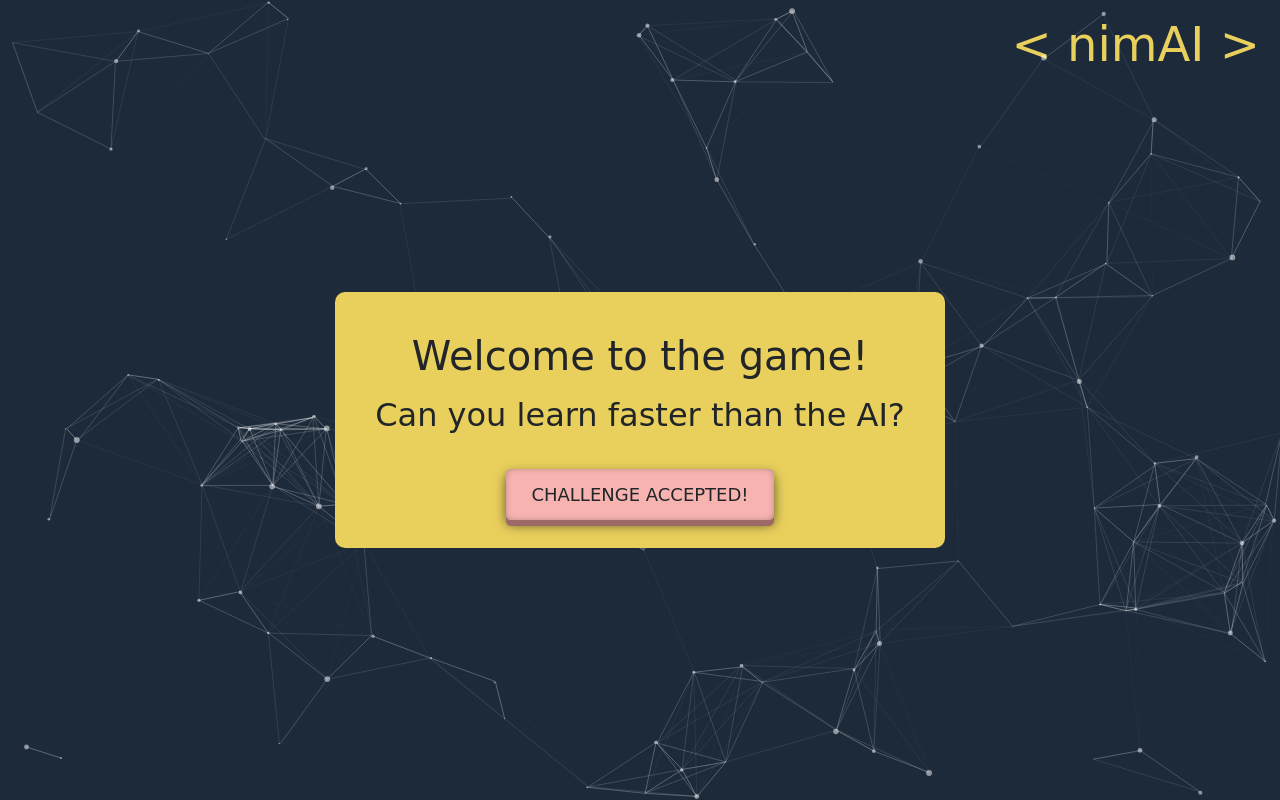
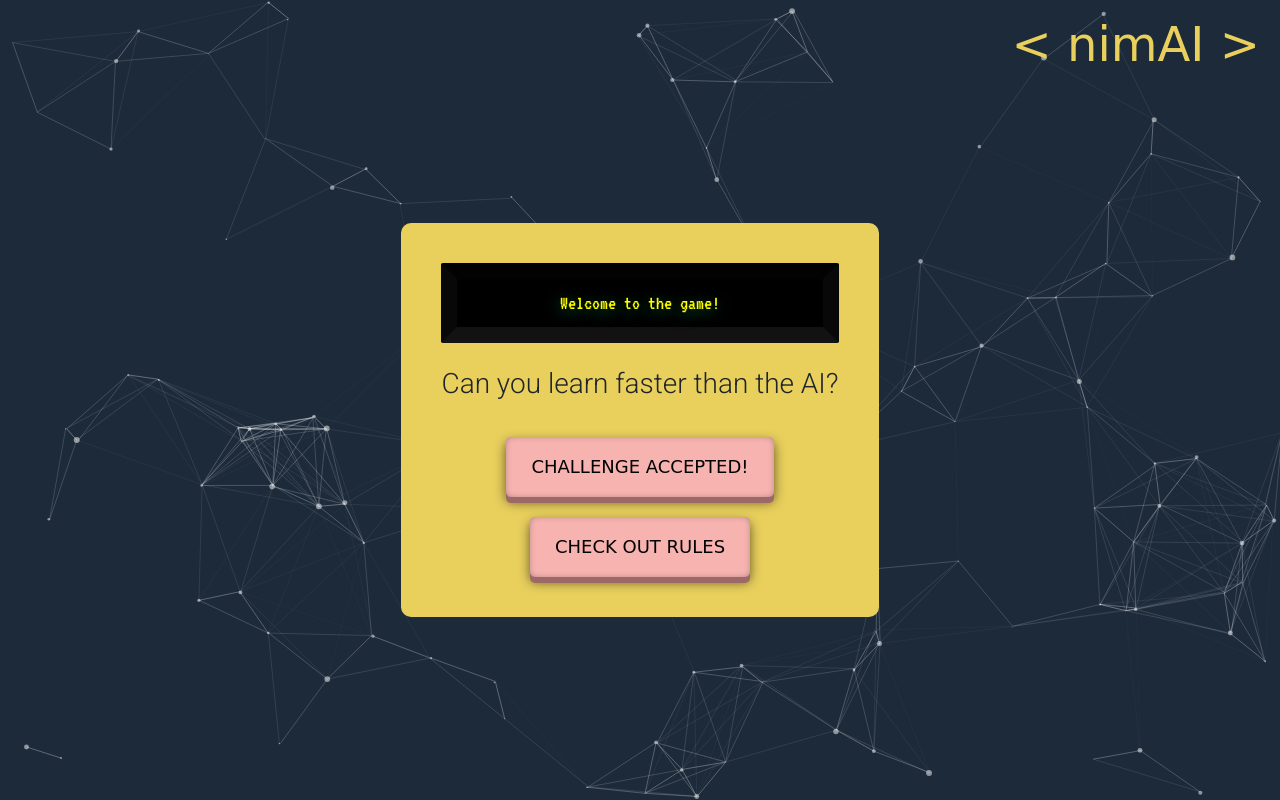
Before and after one commit to JokusPokus/Nim_AI, a Flask app: page / in a window 1280 px wide. Run offline with Flask 2, Linux system fonts and the light colour scheme; some libraries are stand-ins or nearby versions; some web fonts are replaced.

Commit message:
improve UI

```diff
--- a/application.py
+++ b/application.py
@@ -24,7 +24,9 @@ def nim_train():
 
 @app.route("/nim", methods=["POST"])
 def nim():
-    # When training is requested (via POST request)
+    # When training is requested
+    if int(request.form.get("n_train")) > 1000:
+        exit()
     ngp.train_and_initialize(session, request.form.get(
         "n_train"), board=INITIAL_BOARD.copy())
     time.sleep(3)
--- a/static/js/main.js
+++ b/static/js/main.js
@@ -153,19 +153,19 @@ const rangeValue = function () {
     level.classList.remove("level3");
     level.classList.remove("level4");
     level.classList.remove("level5");
-  } else if (newValue <= 100) {
+  } else if (newValue <= 150) {
     newLevelValue = "A LIL' CHALLENGE";
     level.classList.remove("level3");
     level.classList.remove("level4");
     level.classList.remove("level5");
     level.classList.add("level2");
-  } else if (newValue <= 200) {
+  } else if (newValue <= 300) {
     newLevelValue = "KINDA HARD";
     level.classList.remove("level2");
     level.classList.remove("level4");
     level.classList.remove("level5");
     level.classList.add("level3");
-  } else if (newValue <= 500) {
+  } else if (newValue <= 700) {
     newLevelValue = "REALLY HARD";
     level.classList.remove("level2");
     level.classList.remove("level3");
@@ -182,5 +182,13 @@ const rangeValue = function () {
   return newLevelValue;
 };
 
+function showRules() {
+  let x = document.getElementById("rules__text");
+  if (x.style.display === "none") {
+    x.style.display = "block";
+  } else {
+    x.style.display = "none";
+  }
+}
 
 numberOfRounds.addEventListener("input", rangeValue);
--- a/static/style.css
+++ b/static/style.css
@@ -59,6 +59,7 @@ a:hover {
 .content__container {
   padding: 40px;
   border-radius: 10px;
+  max-width: 70%;
   background-color: #e9d05d;
   text-align: center;
   justify-content: center;
@@ -83,6 +84,14 @@ a:hover {
   box-shadow: 0px 2px 0px 0px #9d6966, 0px 5px 5px 0px rgba(0, 0, 0, 0.6),
     inset 0px 0px 10px -5px #1c2a3a;
 }
+.explanations {
+  font-family: 'Roboto', sans-serif;
+  text-align: left;
+}
+.explanations__img {
+  box-shadow: 0 3px 6px rgba(0,0,0,0.16), 0 3px 6px rgba(0,0,0,0.23);
+}
+
 /* preloader */
 .preload {
   animation: rotate 3s linear infinite alternate;
@@ -328,13 +337,13 @@ input[type="range"] {
   color: darkgreen;
 }
 .level3 {
-  color: darkorange;
+  color: orangered;
 }
 .level4 {
-  color: orangered;
+  color: red;
 }
 .level5 {
-  color: red;
+  color: darkred;
 }
 .fade-out {
   -webkit-animation: fade-out 1s ease-out both;
--- a/templates/index.html
+++ b/templates/index.html
@@ -2,12 +2,34 @@
 
 
 {% block body %}
+
 <div class="content__container">
-
-    <h1>Welcome to the game!</h1>
-
-    <h2 class="mt-3 mb-5">Can you learn faster than the AI?</h2>
-    <a href="{{ url_for('nim_train') }}" class="content__btn">Challenge accepted!</a>
+    <div class="screen-alert">
+        <div id="message">
+            <div class="" role="alert">
+                Welcome to the game!
+            </div>
+        </div>
+    </div>
+    <h3 class="mt-4 mb-3 explanations">Can you learn faster than the AI?</h3>
+    <a href="{{ url_for('nim_train') }}"><button class="content__btn">Challenge accepted!</button></a><br>
+    <button id="rules__btn" class="content__btn" onclick="showRules()">Check out rules</button>
 </div>
 
+<div id="rules__text" class="content__container mt-3" style="display:none;">
+    <div>
+        <p class="explanations">Nim is a game for 2 players. In this version, there are 4 rows with
+            different amounts of coins:</p>
+        <img class="my-3 explanations__img" src="..\static\img\initial_board.PNG" alt="Initial Nim board" style="width:50%">
+        <p class="explanations">Until the game is over, you and the AI take turns in removing
+            coins from the board. In each turn, you have to pick a row. From that row, you can remove
+            as many coins as you want - <strong>but at least 1!</strong></p>
+        <p class="explanations">Whoever takes the last coin on the board <strong>loses</strong> the game. Hence,
+            your goal is to force the AI to take the last coin.</p>
+        <img class="my-3 explanations__img" src="..\static\img\board_end.PNG" alt="Initial Nim board" style="width:30%">
+        <p class="explanations">In this state of the board, the winning move would be to remove both coins from
+            the second row. Then, all the AI can do is take the last remaining coin and lose.</p>
+        <a href="{{ url_for('nim_train') }}"><button class="content__btn">Let's go!</button></a>
+    </div>
+</div>
 {% endblock %}
--- a/templates/layout.html
+++ b/templates/layout.html
@@ -10,6 +10,7 @@
     <link rel="stylesheet" type="text/css" href="./static/style.css">
     <link href="https://fonts.googleapis.com/css2?family=Iceland&display=swap" rel="stylesheet">
     <link href="https://fonts.googleapis.com/css2?family=VT323&display=swap" rel="stylesheet">
+    <link href="https://fonts.googleapis.com/css2?family=Roboto:wght@300&display=swap" rel="stylesheet">
     <link rel="icon" href="{{url_for('static', filename='./img/favicon.ico')}}" type="image/x-icon">
     <title>nimAI</title>
     <script src="https://ajax.aspnetcdn.com/ajax/jQuery/jquery-3.4.1.min.js"></script>
@@ -18,9 +19,8 @@
 <body>
 
     <div class="wrapper">
-        <div class="logo">&#60; nimAI &#62;</div>
         <main class="content ">
-
+        <a href="/"><div class="logo">&#60; nimAI &#62;</div></a>
             {% block body %}
             {% endblock %}
         </main>
```
Also changed, not shown: templates/nim.html (+4 -4 lines), templates/nim_train.html (+12 -9 lines), static/img/board_end.PNG (added), static/img/initial_board.PNG (added), 1 other file.
